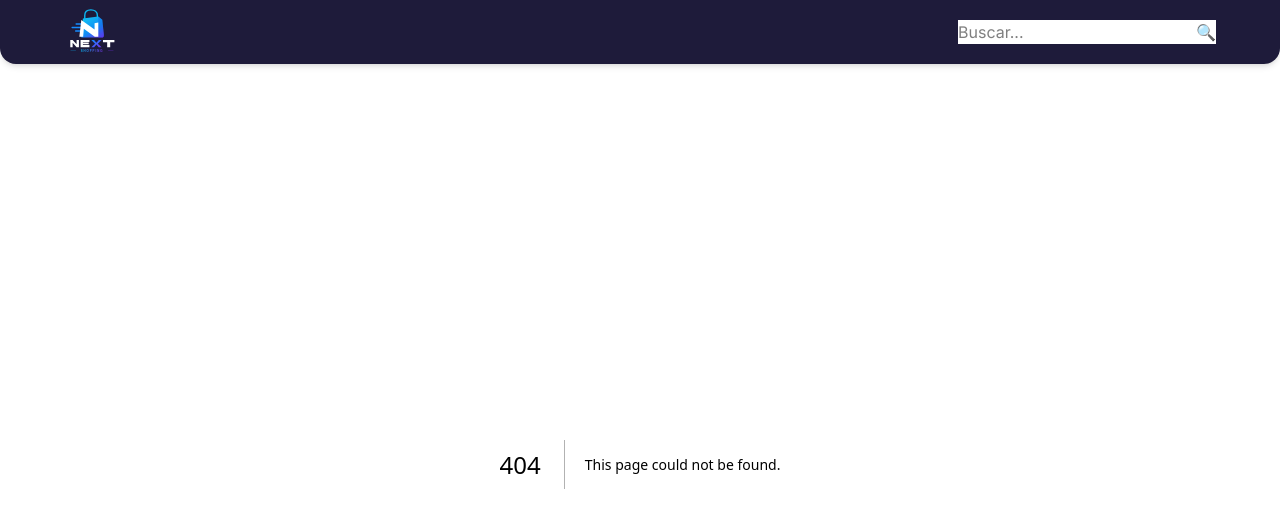
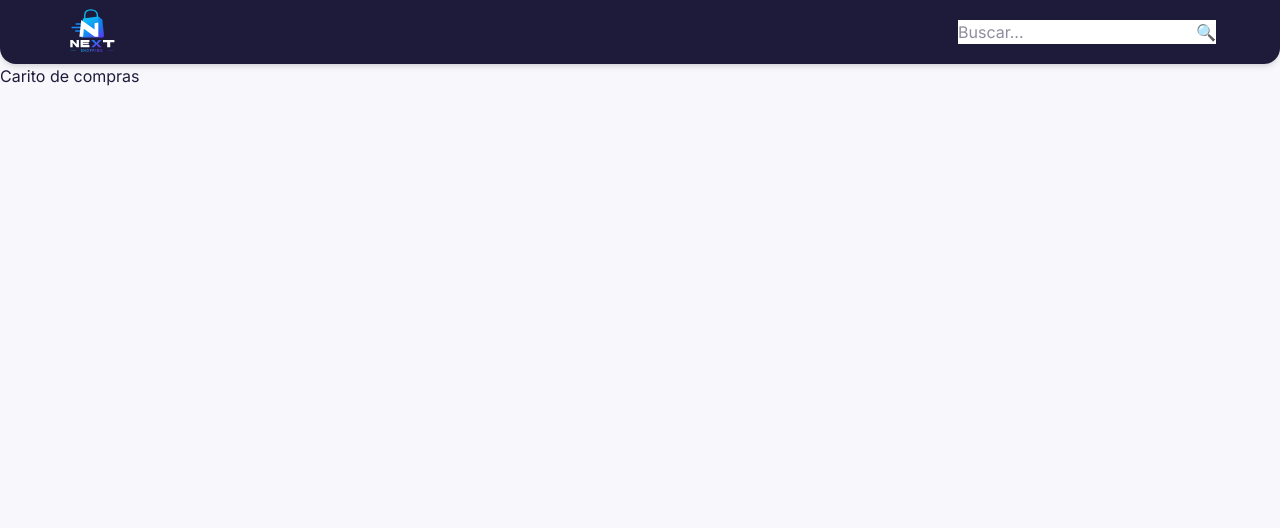
Before and after one commit to KevinValencia1020/next-shopping-app, a Next.js app in the folder frontend/: page /cart in a window 1280 px wide. Before the commit this address had no page. Shown: the top 528 px of the page. Built offline with nearby package versions, Linux system fonts and the light colour scheme.

Commit message:
feature: pagina estatica inicial de carrito de compras

```diff
--- /dev/null
+++ b/frontend/app/cart/page.tsx
@@ -0,0 +1,9 @@
+const CartPage = () => {
+  return(
+    <div>
+      <p>Carito de compras</p>
+    </div>
+  )
+}
+
+export default CartPage;
```
